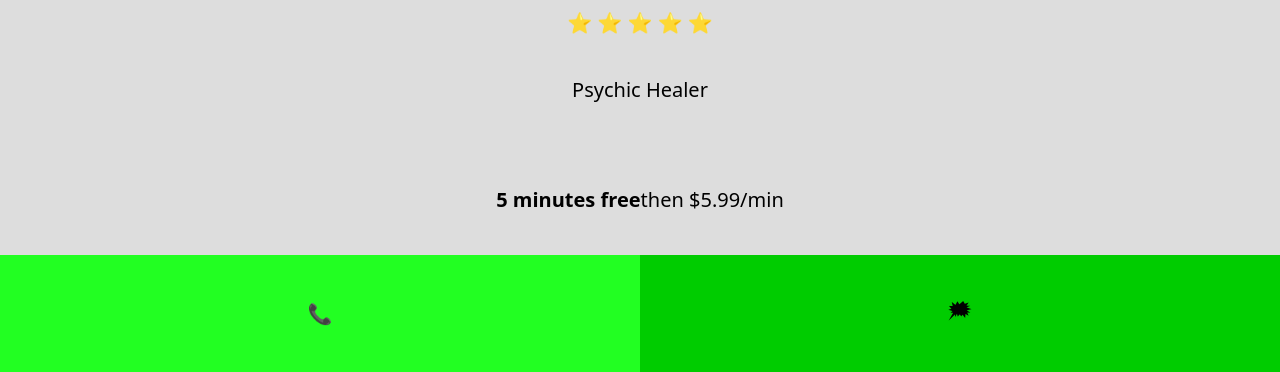
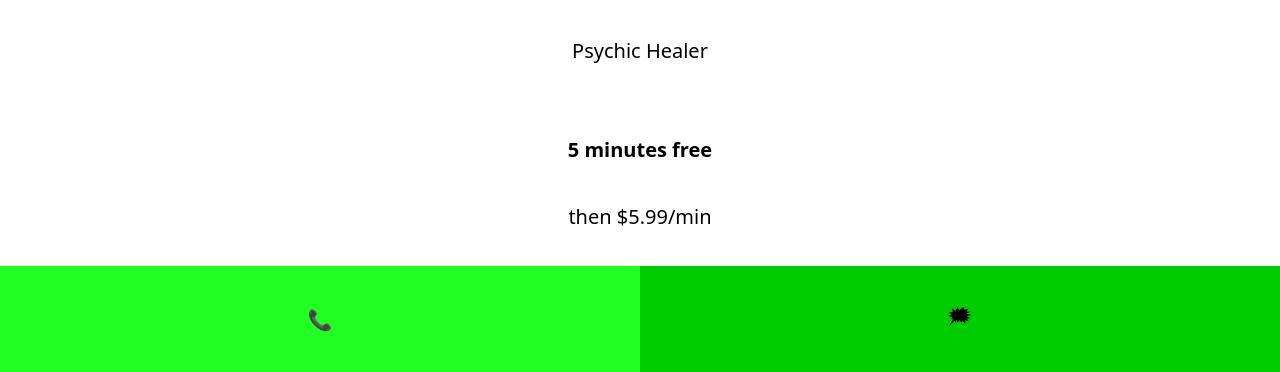
Before and after one commit to awatersny/flexbox-grid-responsive-design-lab, a plain HTML site: page index.html in a window 1280 px wide. Shown: the part 628-1000 px from the top of the page. Drawn offline with Linux system fonts and the light colour scheme.

Commit message:
Change flex-direction to column for offer

```diff
--- a/css/style.css
+++ b/css/style.css
@@ -18,7 +18,6 @@ html {
 }
 
 body {
-  background-color: #ddd;
   /* Use a system font, if none are available use an available sans-sarif   font */
   font-family: system-ui, -apple-system, BlinkMacSystemFont, "Segoe UI",
     Roboto, Oxygen-Sans, Ubuntu, Cantarell, "Helvetica Neue", sans-serif;
@@ -89,6 +88,7 @@ img {
 }
 
 #offer {
+  flex-direction: column;
   grid-area: foot;
 }
 
@@ -114,3 +114,9 @@ img {
 #msg {
   background-color: #0c0;
 }
+
+@media only screen and (min-width: 768px) {
+  main {
+
+  }
+}
```
